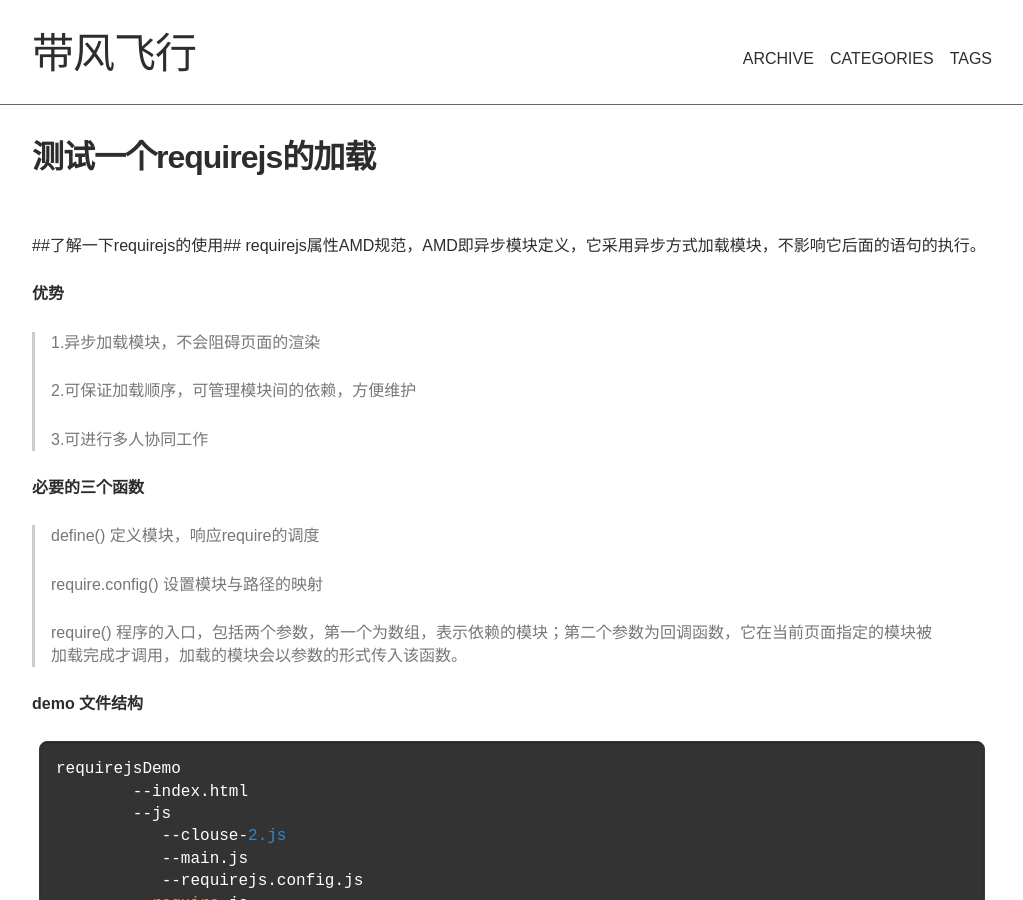
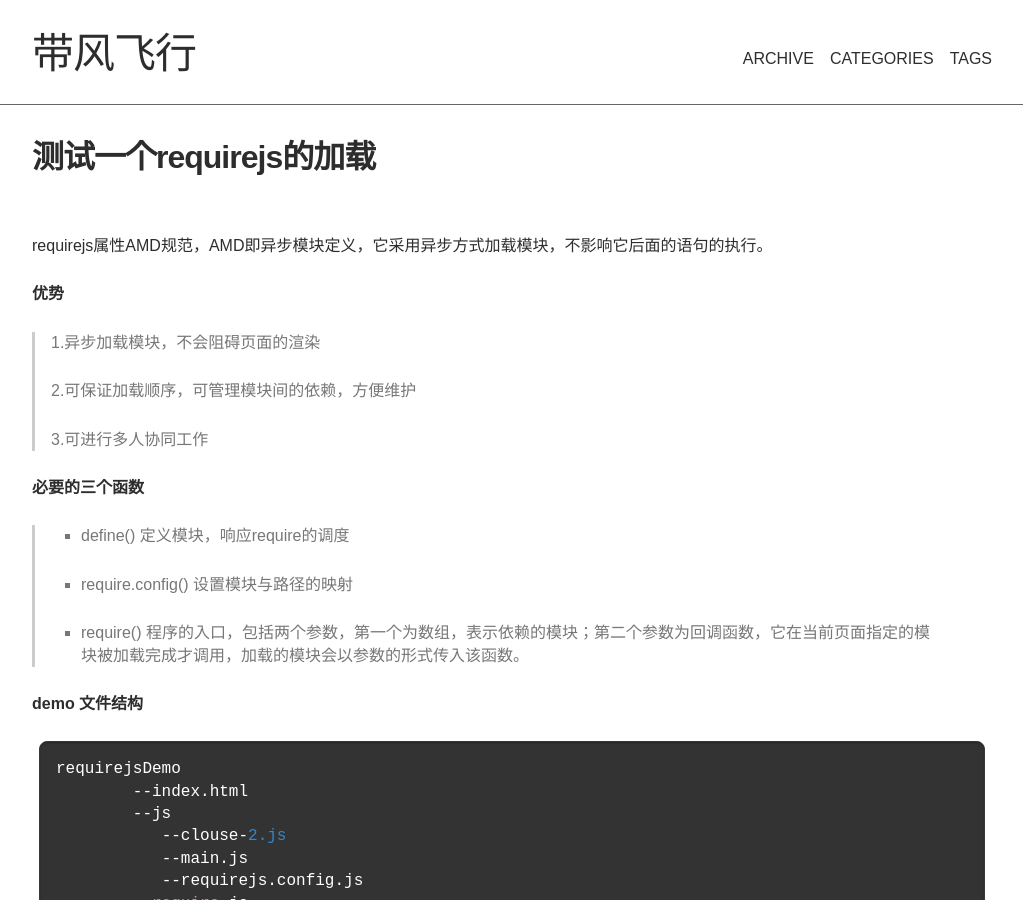
Before and after one commit to liangkeno/liangkeno.github.io, a Jekyll site: the page built from _posts/2016-09-08-requirejs-test.md, in a window 1280 px wide and 900 px high. Shown: the whole window, without its empty margins (128-1151 px from the left). Built offline with Jekyll 4.4.1, drawn with Linux system fonts in a browser that asks for light colours; some of the changed text lies outside the part shown.

Commit message:
requirejs demo

```diff
--- a/_posts/2016-09-08-requirejs-test.md
+++ b/_posts/2016-09-08-requirejs-test.md
@@ -7,22 +7,23 @@ tags : [AMD,requirejs]
 ---
 {% include JB/setup %}
 
-##了解一下requirejs的使用##
 requirejs属性AMD规范，AMD即异步模块定义，它采用异步方式加载模块，不影响它后面的语句的执行。
 
 **优势**
-> 1.异步加载模块，不会阻碍页面的渲染
+
+>1.异步加载模块，不会阻碍页面的渲染
 >
-> 2.可保证加载顺序，可管理模块间的依赖，方便维护
+>2.可保证加载顺序，可管理模块间的依赖，方便维护
 >
-> 3.可进行多人协同工作
+>3.可进行多人协同工作
 
 **必要的三个函数**
->define() 定义模块，响应require的调度
+
+>- define() 定义模块，响应require的调度
 >
->require.config() 设置模块与路径的映射
+>- require.config() 设置模块与路径的映射
 >
->require() 程序的入口，包括两个参数，第一个为数组，表示依赖的模块；第二个参数为回调函数，它在当前页面指定的模块被加载完成才调用，加载的模块会以参数的形式传入该函数。
+>- require() 程序的入口，包括两个参数，第一个为数组，表示依赖的模块；第二个参数为回调函数，它在当前页面指定的模块被加载完成才调用，加载的模块会以参数的形式传入该函数。
 
 **demo 文件结构**
 
```
Also changed, not shown: other parts of _posts/2016-09-08-requirejs-test.md (+1 -2 lines).
